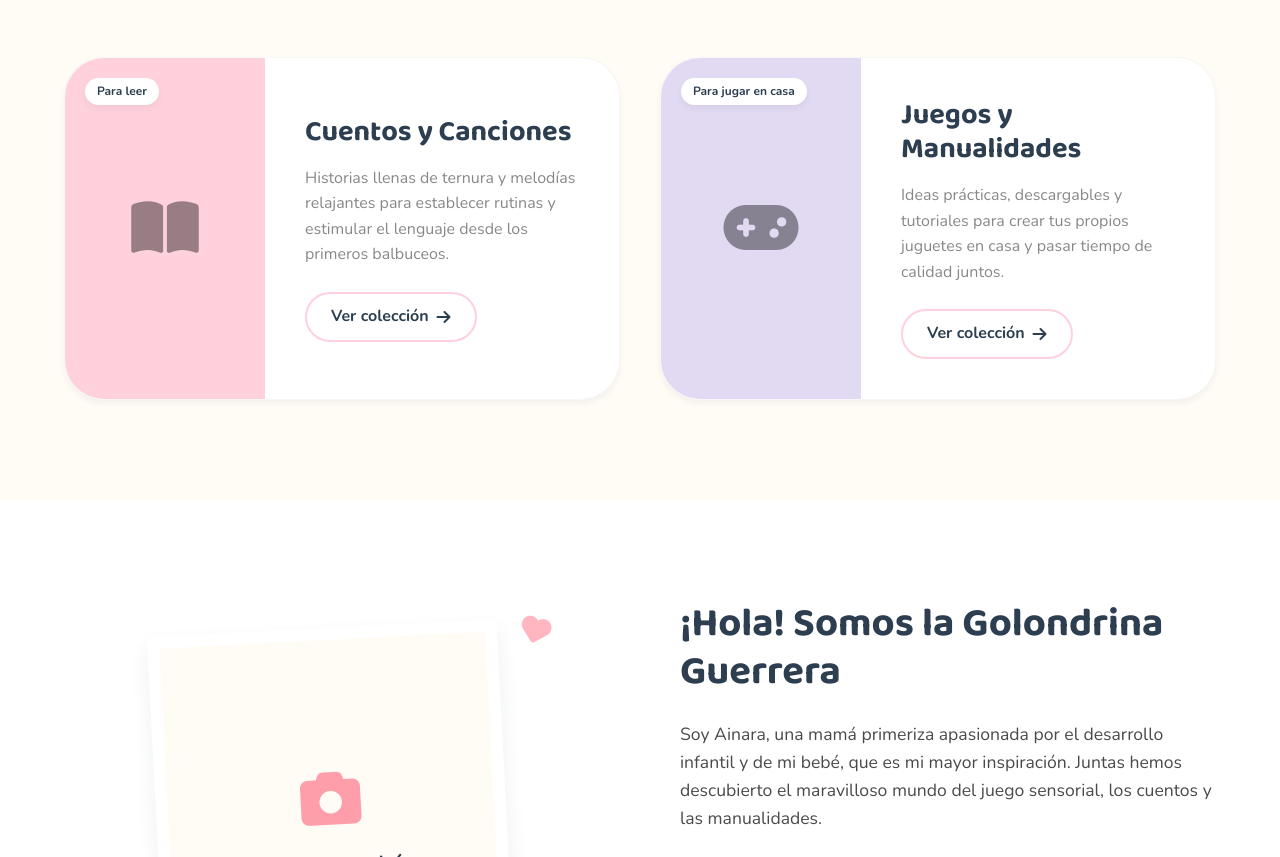
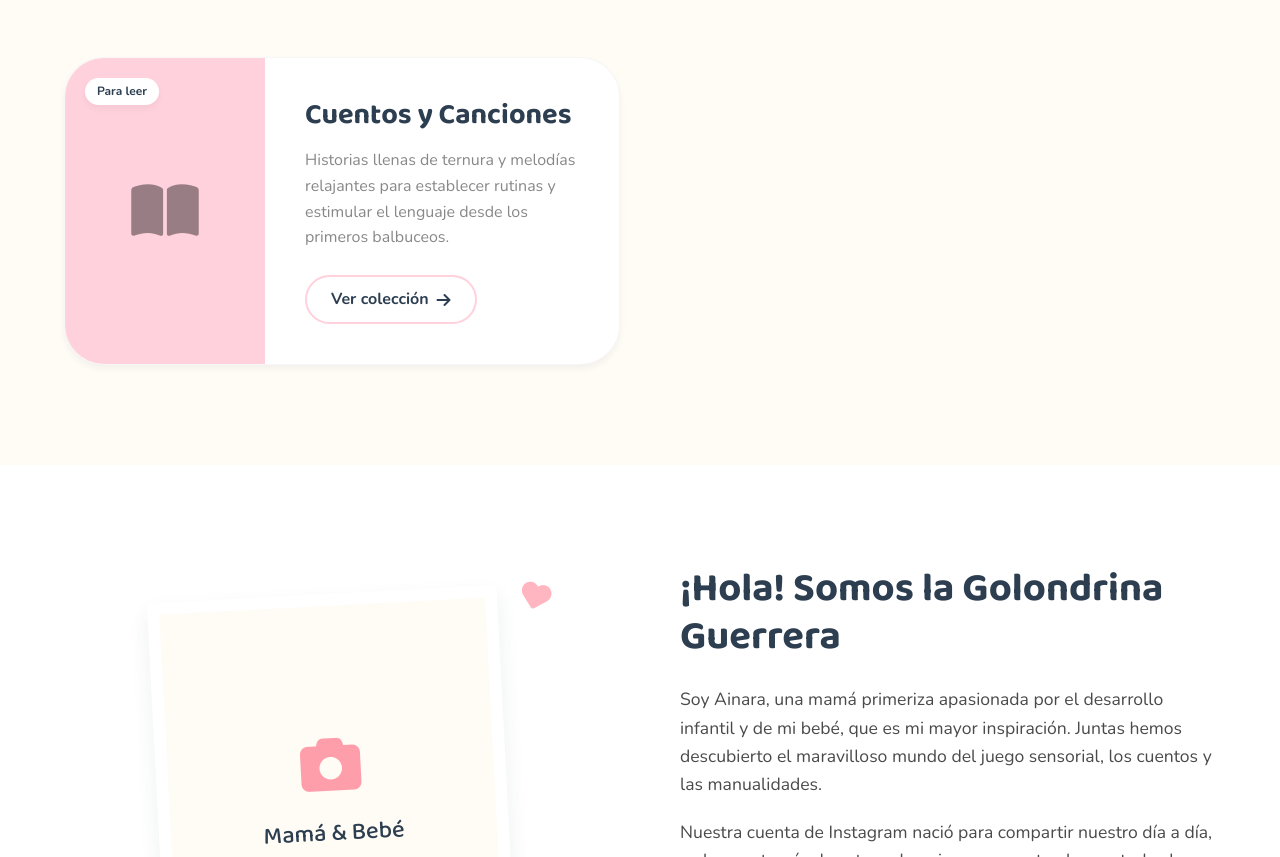
Before and after one commit to RaulhSanchez/golondrina, a website: page index.html in a window 1280 px wide. Shown: the part 1012-1869 px from the top of the page. Drawn offline with nearby package versions, Linux system fonts and the light colour scheme.

Commit message:
chore: ocultar sección Juegos y Manualidades hasta tener contenido
Co-Authored-By: Claude Sonnet 4.6 <noreply@anthropic.com>

```diff
--- a/index.html
+++ b/index.html
@@ -107,7 +107,8 @@
                     </div>
                 </div>
 
-                <div class="producto-card reveal reveal-delay-2">
+                <!-- Juegos y Manualidades: oculto temporalmente hasta tener contenido -->
+                <!-- <div class="producto-card reveal reveal-delay-2">
                     <div class="producto-img bg-lilac">
                         <i class="fa-solid fa-gamepad"></i>
                         <span class="tag">Para jugar en casa</span>
@@ -119,7 +120,7 @@
                         <a href="juegos.html" class="btn btn-outline">Ver colección <i
                                 class="fa-solid fa-arrow-right"></i></a>
                     </div>
-                </div>
+                </div> -->
             </div>
         </div>
     </section>
```
